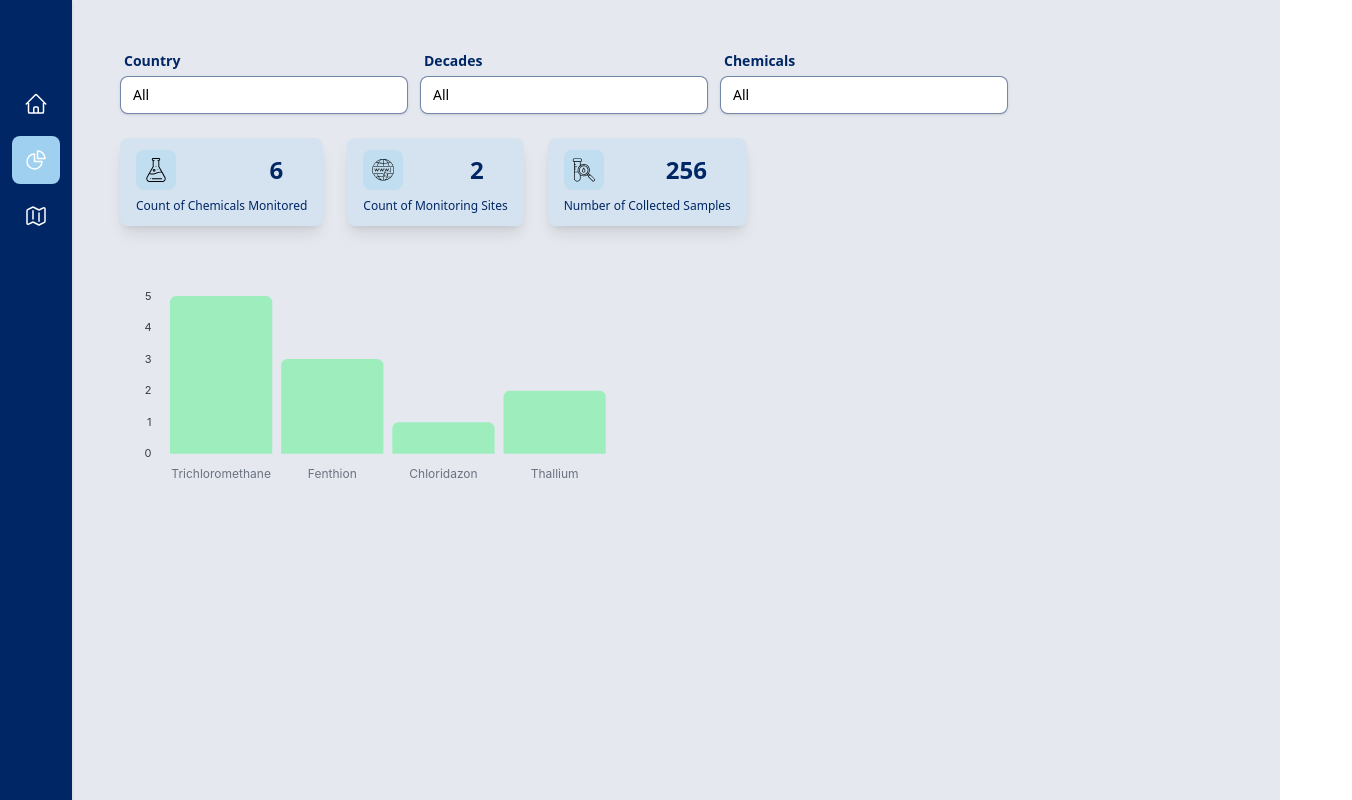
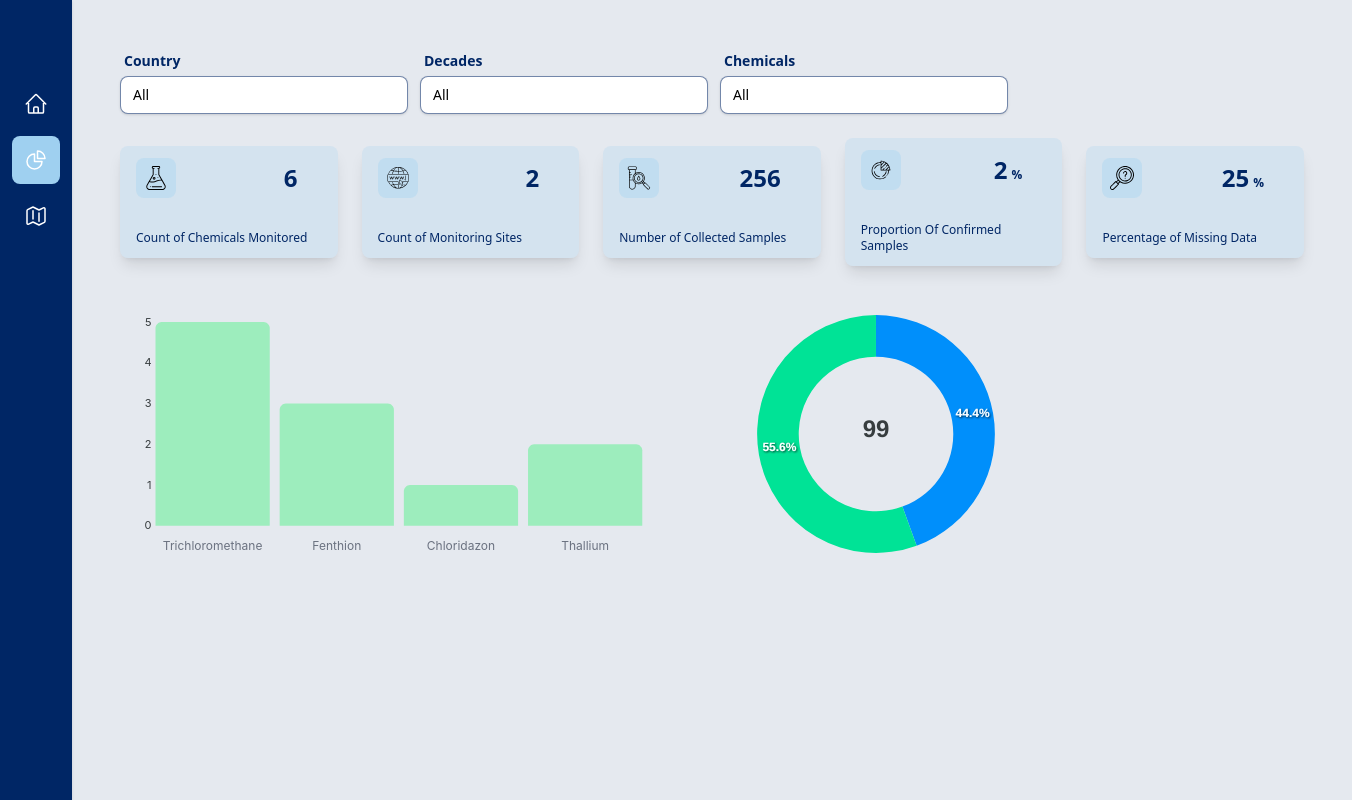
Before and after one commit to nessnos/blue_horizon, a Vue app in the folder webapp/: page /dashboard in a window 1280 px wide. Shown: the whole page, 1352 px wide, since content can reach past the window. Built offline with nearby package versions, Linux system fonts and the light colour scheme.

Commit message:
Dashboard UI

```diff
--- /dev/null
+++ b/webapp/src/assets/icons/MissingData.vue
@@ -0,0 +1,39 @@
+<template>
+    <svg version="1.0" xmlns="http://www.w3.org/2000/svg"
+ width="512.000000pt" height="512.000000pt" viewBox="0 0 512.000000 512.000000"
+ preserveAspectRatio="xMidYMid meet">
+
+<g transform="translate(0.000000,512.000000) scale(0.100000,-0.100000)"
+fill="#000000" stroke="none">
+<path d="M2990 5105 c-723 -89 -1340 -592 -1569 -1280 -179 -539 -111 -1127
+186 -1604 l46 -73 -153 -153 -154 -154 -33 29 c-39 34 -72 45 -110 36 -19 -5
+-203 -182 -569 -549 -584 -586 -586 -588 -619 -728 -64 -273 106 -550 376
+-614 122 -28 225 -16 349 42 72 34 97 57 594 552 285 284 531 534 547 555 38
+51 37 84 -5 139 l-34 44 153 153 153 153 73 -46 c554 -345 1258 -378 1842 -86
+588 293 974 851 1046 1511 29 263 -7 562 -99 821 -296 837 -1139 1360 -2020
+1252z m408 -196 c584 -63 1089 -417 1348 -944 265 -542 223 -1180 -110 -1680
+-376 -563 -1029 -849 -1691 -740 -666 108 -1209 611 -1374 1270 -34 140 -45
+236 -45 405 0 235 34 424 115 625 283 708 1006 1146 1757 1064z m-1555 -3279
+l-143 -145 -107 108 -108 107 143 143 144 144 107 -106 108 -106 -144 -145z
+m-393 -185 l215 -215 -490 -490 c-551 -551 -531 -535 -670 -534 -66 0 -89 5
+-130 26 -109 57 -169 154 -170 273 0 137 -19 114 529 663 270 270 493 492 496
+492 3 0 102 -97 220 -215z"/>
+<path d="M2994 4635 c-285 -50 -550 -189 -759 -399 -218 -218 -351 -476 -400
+-775 -26 -151 -17 -406 19 -548 52 -209 127 -368 252 -532 200 -266 471 -443
+810 -528 101 -25 124 -28 314 -28 219 0 254 5 424 56 225 69 409 181 581 353
+276 277 415 612 415 1000 0 174 -19 296 -70 447 -74 222 -175 385 -344 555
+-201 201 -430 327 -709 390 -101 22 -424 28 -533 9z m457 -200 c505 -94 890
+-481 984 -990 25 -134 17 -376 -18 -506 -116 -442 -445 -771 -884 -885 -133
+-35 -356 -44 -496 -20 -482 82 -860 430 -984 905 -31 119 -42 344 -24 471 65
+445 377 824 801 974 182 65 435 85 621 51z"/>
+<path d="M3121 4024 c-119 -32 -232 -126 -284 -236 -30 -63 -51 -168 -42 -209
+9 -40 58 -79 102 -79 45 0 93 45 93 87 0 94 61 190 144 229 161 75 340 -38
+340 -216 0 -98 -45 -169 -146 -229 -52 -31 -122 -112 -155 -179 -25 -53 -28
+-68 -31 -200 -4 -159 1 -179 58 -202 40 -17 86 -4 113 32 17 23 22 48 27 150
+7 152 19 175 128 250 201 139 263 363 160 575 -34 70 -119 158 -186 192 -97
+49 -218 63 -321 35z"/>
+<path d="M3169 2561 c-31 -31 -39 -83 -19 -122 17 -30 68 -52 106 -45 110 21
+91 196 -21 196 -27 0 -44 -8 -66 -29z"/>
+</g>
+</svg>
+</template>
--- /dev/null
+++ b/webapp/src/assets/icons/Proportion.vue
@@ -0,0 +1,46 @@
+<template>
+    <svg version="1.0" xmlns="http://www.w3.org/2000/svg"
+ width="512.000000pt" height="512.000000pt" viewBox="0 0 512.000000 512.000000"
+ preserveAspectRatio="xMidYMid meet">
+
+<g transform="translate(0.000000,512.000000) scale(0.100000,-0.100000)"
+fill="#000000" stroke="none">
+<path d="M2523 4550 c-36 -15 -43 -43 -43 -177 l0 -129 -172 -12 c-196 -14
+-313 -35 -477 -88 -144 -47 -377 -163 -501 -251 -124 -88 -346 -310 -432 -433
+-134 -189 -249 -450 -297 -671 -46 -213 -52 -489 -16 -694 144 -827 792 -1433
+1627 -1524 512 -56 1066 126 1431 471 45 43 50 86 12 123 -41 42 -72 34 -161
+-41 -334 -281 -741 -420 -1169 -401 -559 25 -1066 322 -1355 792 -258 419
+-319 940 -165 1411 189 578 706 1022 1306 1123 131 22 318 36 348 26 l21 -6 0
+-773 0 -773 24 -22 23 -22 774 -2 774 -2 -1 -115 c-1 -193 -45 -414 -114 -580
+-67 -160 -66 -158 -49 -188 8 -15 27 -33 42 -40 64 -31 115 39 186 253 65 196
+101 411 101 602 l0 74 137 -2 137 -2 23 27 c27 32 27 33 8 178 -81 616 -426
+1174 -935 1513 -275 183 -571 295 -907 345 -154 22 -150 22 -180 10z m287
+-191 c105 -20 320 -86 320 -97 0 -4 -110 -117 -245 -252 l-245 -245 0 312 0
+312 38 -6 c20 -3 80 -13 132 -24z m543 -195 c29 -15 90 -51 136 -81 l84 -55
+-464 -464 -464 -464 -3 222 -2 222 322 323 c178 178 326 323 331 323 4 0 31
+-12 60 -26z m454 -336 c52 -51 99 -101 105 -112 9 -16 -10 -39 -135 -165 -184
+-185 -191 -198 -138 -252 54 -53 67 -46 237 122 l153 152 54 -84 c30 -46 68
+-110 83 -142 l28 -57 -324 -325 -325 -325 -224 0 -225 0 112 113 c71 73 112
+122 112 135 0 62 -56 105 -108 83 -15 -7 -100 -84 -187 -171 l-160 -160 -112
+0 -113 0 0 112 0 113 527 527 c291 291 532 528 537 528 5 0 51 -42 103 -92z
+m497 -807 c30 -92 86 -333 86 -370 0 -8 -86 -11 -307 -11 l-308 0 245 245
+c135 135 246 245 247 245 1 0 18 -49 37 -109z"/>
+<path d="M3410 3180 c-21 -21 -26 -69 -10 -100 13 -24 65 -41 93 -31 38 15 52
+41 48 94 -2 29 -38 57 -76 57 -22 0 -43 -8 -55 -20z"/>
+<path d="M2130 3729 c-424 -90 -781 -370 -961 -753 -44 -95 -46 -133 -6 -161
+29 -20 80 -19 100 3 8 9 38 62 66 117 177 351 503 586 905 650 76 12 109 79
+64 129 -32 35 -60 38 -168 15z"/>
+<path d="M1095 2308 c-49 -29 -54 -56 -30 -176 77 -381 313 -711 651 -911 144
+-84 346 -154 486 -167 62 -6 68 -5 92 19 32 32 33 68 4 101 -18 20 -44 30
+-125 46 -373 74 -680 306 -843 635 -59 120 -86 199 -110 324 -12 58 -25 101
+-37 112 -24 24 -63 32 -88 17z"/>
+<path d="M3635 2308 c-31 -18 -43 -39 -50 -88 -24 -172 -117 -395 -224 -537
+-119 -158 -293 -300 -465 -378 -77 -35 -96 -55 -96 -100 0 -33 41 -75 74 -75
+14 0 64 18 111 41 311 148 573 435 689 757 31 86 62 208 71 278 6 45 4 54 -17
+77 -27 31 -65 41 -93 25z"/>
+<path d="M3764 1407 c-20 -17 -27 -33 -27 -57 0 -24 7 -40 27 -57 34 -28 65
+-29 100 -2 37 29 37 89 0 118 -35 27 -66 26 -100 -2z"/>
+</g>
+</svg>
+
+</template>
--- a/webapp/src/assets/reusable/BarChart.vue
+++ b/webapp/src/assets/reusable/BarChart.vue
@@ -1,5 +1,5 @@
 <template>
-      <div class="px-2 pt-4" id="column-chart"></div>
+      <div class="px-2 pt-4" id="bar-chart"></div>
       </template>
       <script setup lang="ts">
       import { onMounted } from 'vue';
@@ -96,20 +96,11 @@
        },
        fill: {
         opacity: 1,
-       },
-       grid: {
-        show: false,
-        strokeDashArray: 4,
-        padding: {
-         left: 16,
-         right: 2,
-         top: 0
-        },
-       },
+       }
       }
 
-      if(document.getElementById("column-chart") && typeof ApexCharts !== 'undefined') {
-       const chart = new ApexCharts(document.getElementById("column-chart"), options);
+      if(document.getElementById("bar-chart") && typeof ApexCharts !== 'undefined') {
+       const chart = new ApexCharts(document.getElementById("bar-chart"), options);
        chart.render();
       }
 
--- /dev/null
+++ b/webapp/src/assets/reusable/DonutChart.vue
@@ -0,0 +1,68 @@
+<template>
+    <div class="px-2 pt-4" id="donut-chart"></div>
+    </template>
+    <script setup lang="ts">
+    import { onMounted } from 'vue';
+    import ApexCharts from 'apexcharts'
+    import type { BarData } from '@/type' ;
+
+    const props = defineProps<{
+      chartData: BarData[];
+      }>();
+
+      onMounted(() => {
+  const options: ApexCharts.ApexOptions = {
+    series: [44, 55],
+    chart: {
+      height: "100%",
+      width: "100%",
+      type: 'donut',
+    },
+    labels: ['Under LOQ', 'Above LOQ'],
+    legend: {
+      show: false,
+    },
+    stroke: {
+      show: false,
+    },
+    plotOptions: {
+      pie: {
+        donut: {
+          labels: {
+            show: true,
+            name: {
+              show: false,
+            },
+            value: {
+              show: true,
+              fontSize: '24px',
+              fontWeight : 900,
+              color: undefined,
+              offsetY: 24,
+              formatter: (val: string): string => {
+                return val;
+              },
+            },
+            total: {
+              show: true,
+              label: '',
+              color: '#373d3f',
+              formatter: (w: any): string => {
+                return w.globals.seriesTotals.reduce((a: number, b: number) => {
+                  return a + b;
+                }, 0);
+              },
+            },
+          },
+        },
+      },
+    },
+  };
+
+  const donutChartElement = document.getElementById("donut-chart");
+  if (donutChartElement && typeof ApexCharts !== 'undefined') {
+    const chart = new ApexCharts(donutChartElement, options);
+    chart.render();
+  }
+});
+    </script>
--- a/webapp/src/views/Dashboard.vue
+++ b/webapp/src/views/Dashboard.vue
@@ -4,10 +4,13 @@ import type * as types from "@/type";
 import SelectOption from "@/assets/reusable/SelectOption.vue"
 //@ts-ignore
 import BarChart from '@/assets/reusable/BarChart.vue';
+import DonutChart from '@/assets/reusable/DonutChart.vue';
 //@ts-ignore
 import Chemicals from '@/assets/icons/Chemicals.vue';
 import WebDomain from '@/assets/icons/WebDomain.vue';
 import Sample from '@/assets/icons/Sample.vue';
+import MissingData from '@/assets/icons/MissingData.vue';
+import Proportion from '@/assets/icons/Proportion.vue';
 
 const countries = ref<types.Option[]>([
   {name: 'All'},
@@ -124,8 +127,8 @@ const data = ref<types.BarData[]>([
             />
         </div>
         <div class="py-6 flex flex-row gap-6 items-center w-full">
-          <div class="p-3 px-4 bg-aqua/25 text-ocean shadow-lg rounded-lg h-fit max-h-24">
-            <div class="flex flex-col gap-2 items-center">
+          <div class="p-3 px-4 bg-aqua/25 text-ocean shadow-lg rounded-lg h-fit min-h-24 w-56">
+            <div class="flex flex-col gap-8 items-start">
               <div class="flex flex-row items-center justify-between w-full">
                 <Chemicals class="fill-ocean bg-aqua/35 p-2 rounded-lg w-10 h-10"/>
                 <div class="font-bold text-2xl pr-6">6</div>
@@ -133,8 +136,8 @@ const data = ref<types.BarData[]>([
               <div class="font-normal text-xs">Count of Chemicals Monitored</div>
             </div>
           </div>
-          <div class="p-3 px-4 bg-aqua/25 text-ocean shadow-lg rounded-lg h-fit max-h-24">
-            <div class="flex flex-col gap-2 items-center">
+          <div class="p-3 px-4 bg-aqua/25 text-ocean shadow-lg rounded-lg h-fit min-h-24 w-56">
+            <div class="flex flex-col gap-8 items-start">
               <div class="flex flex-row items-center justify-between w-full">
                 <WebDomain class="fill-ocean bg-aqua/35 p-2 rounded-lg w-10 h-10"/>
                 <div class="font-bold text-2xl pr-6">2</div>
@@ -142,8 +145,8 @@ const data = ref<types.BarData[]>([
               <div class="font-normal text-xs">Count of Monitoring Sites</div>
             </div>
           </div>
-          <div class="p-3 px-4 bg-aqua/25 text-ocean shadow-lg rounded-lg h-fit max-h-24">
-            <div class="flex flex-col gap-2 items-center">
+          <div class="p-3 px-4 bg-aqua/25 text-ocean shadow-lg rounded-lg h-fit min-h-24 w-56">
+            <div class="flex flex-col gap-8 items-start">
               <div class="flex flex-row items-center justify-between w-full">
                 <Sample class="fill-ocean bg-aqua/35 p-2 rounded-lg w-10 h-10"/>
                 <div class="font-bold text-2xl pr-6">256</div>
@@ -151,9 +154,32 @@ const data = ref<types.BarData[]>([
               <div class="font-normal text-xs">Number of Collected Samples</div>
             </div>
           </div>
+          <div class="p-3 px-4 bg-aqua/25 text-ocean shadow-lg rounded-lg h-fit min-h-24 w-56">
+            <div class="flex flex-col gap-8 items-start">
+              <div class="flex flex-row items-center justify-between w-full">
+                <Proportion class="fill-ocean bg-aqua/35 p-2 rounded-lg w-10 h-10"/>
+                <div class="font-bold text-2xl pr-6">2<span class="pl-1 text-xs">%</span></div>
+              </div>
+              <div class="text-left font-normal text-xs">Proportion Of Confirmed Samples</div>
+            </div>
+          </div>
+          <div class="p-3 px-4 bg-aqua/25 text-ocean shadow-lg rounded-lg h-fit min-h-24 w-56">
+            <div class="flex flex-col gap-8 items-start">
+              <div class="flex flex-row items-center justify-between w-full">
+                <MissingData class="fill-ocean bg-aqua/35 p-2 rounded-lg w-10 h-10"/>
+                <div class="font-bold text-2xl pr-6">25<span class="pl-1 text-xs">%</span></div>
+              </div>
+              <div class="font-normal text-xs">Percentage of Missing Data</div>
+            </div>
+          </div>
         </div>
-        <div class="w-1/2 h-56">
-          <BarChart :chartData="data"/>
+        <div class="w-full flex flex-row gap-4 items-center">
+          <div class="w-1/2 h-64">
+            <BarChart :chartData="data"/>
+          </div>
+          <div class="w-1/4 h-64">
+            <DonutChart :chartData="data"/>
+          </div>
         </div>
     </div>
 </template>
```
Also changed, not shown: webapp/src/assets/icons/Percentage.vue (added, +26 -0 lines).
